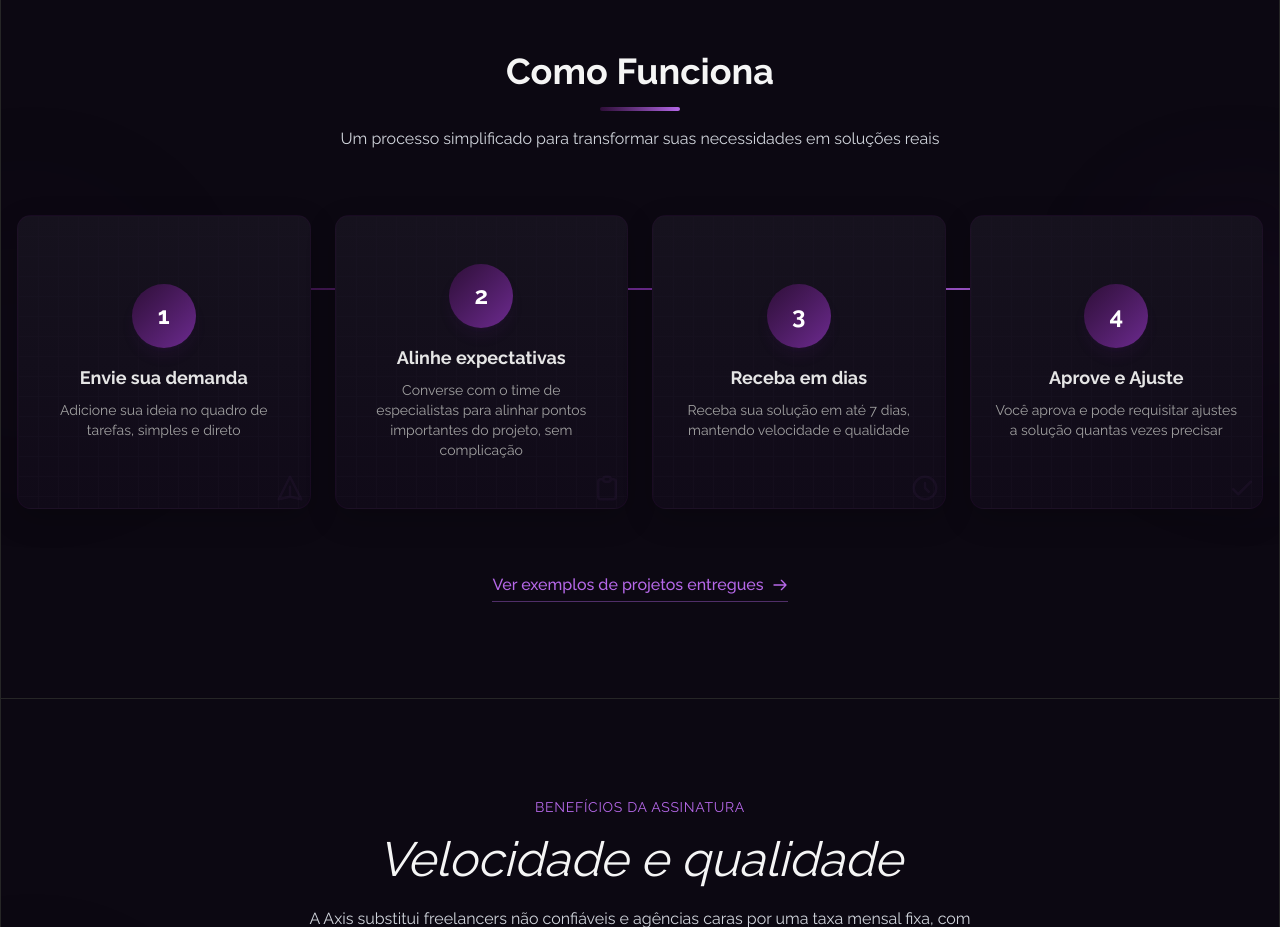
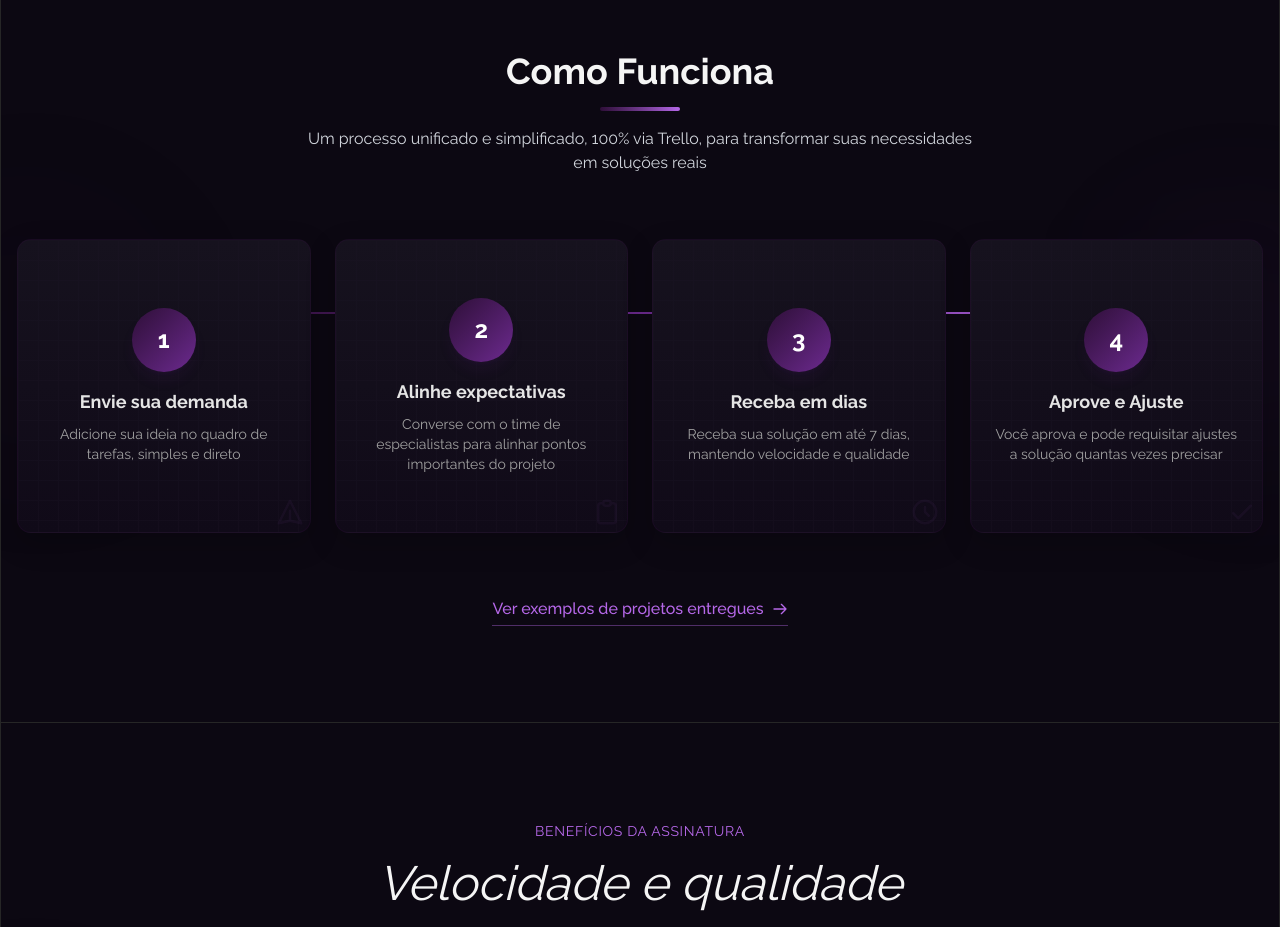
Before and after one commit to lktra30/lp-axis, a Next.js app: page / in a window 1280 px wide. Shown: the part 840-1767 px from the top of the page. Built offline with nearby package versions, Linux system fonts and the light colour scheme; a web font is replaced by a local one.

Commit message:
Atualizar o milestone.tsx

```diff
--- a/src/components/demo/milestone.tsx
+++ b/src/components/demo/milestone.tsx
@@ -17,7 +17,7 @@ const milestones = [
   {
     number: 2,
     title: "Alinhe expectativas",
-    description: "Converse com o time de especialistas para alinhar pontos importantes do projeto, sem complicação",
+    description: "Converse com o time de especialistas para alinhar pontos importantes do projeto",
     icon: (
       <svg xmlns="http://www.w3.org/2000/svg" className="h-6 w-6" fill="none" viewBox="0 0 24 24" stroke="currentColor">
         <path strokeLinecap="round" strokeLinejoin="round" strokeWidth={2} d="M9 5H7a2 2 0 00-2 2v12a2 2 0 002 2h10a2 2 0 002-2V7a2 2 0 00-2-2h-2M9 5a2 2 0 002 2h2a2 2 0 002-2M9 5a2 2 0 012-2h2a2 2 0 012 2" />
@@ -78,7 +78,7 @@ export default function Milestone() {
             viewport={{ once: true }}
             transition={{ duration: 0.5, delay: 0.3 }}
           >
-            Um processo simplificado para transformar suas necessidades em soluções reais
+            Um processo unificado e simplificado, 100% via Trello, para transformar suas necessidades em soluções reais
           </motion.p>
         </div>
 
```
